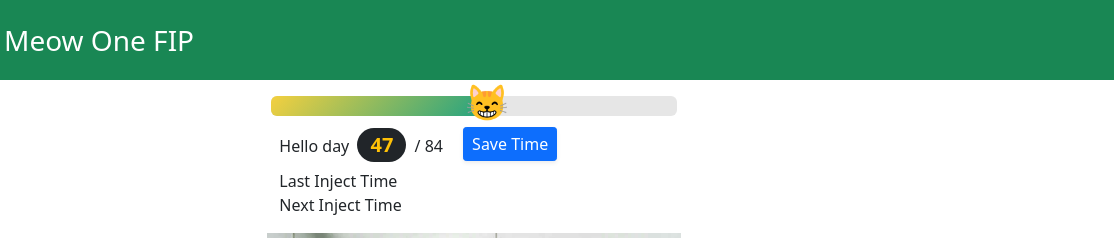
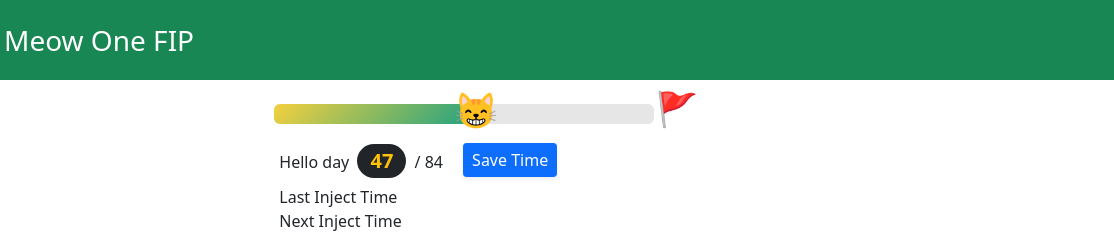
Before and after one commit to bank2u/meow1, a website: page public/index.html in a window 1280 px wide. Shown: the top 238 px of the page, 166-1280 px from the left. Drawn offline with nearby package versions, Linux system fonts and the light colour scheme; no server answers.

Commit message:
add flag icon in progress

```diff
--- a/public/css/style.css
+++ b/public/css/style.css
@@ -42,9 +42,19 @@
   .progressCat .animal {
     position: absolute;
     display: block;
-    top: -1.33rem;
+    top: -0.8rem;
     left: calc(var(--move) - 2.1rem);
     transform: scaleX(-1);
     font-size: 2.2rem;
+    z-index: 2;
+  }
+
+  .progressCat .flag {
+    position: absolute;
+    display: block;
+    top: -0.8rem;
+    left: calc(var(--move) - 2.1rem);
+    transform: scaleX(1);
+    font-size: 2.1rem;
     z-index: 1;
   }
--- a/public/index.html
+++ b/public/index.html
@@ -7,7 +7,7 @@
   <meta name="viewport" content="width=device-width, initial-scale=1.0">
   <title>Meow1</title>
   <link rel="icon" type="image/x-icon" href="favicon.ico">
-  <link rel="stylesheet" href="./css/style.css?v=3">
+  <link rel="stylesheet" href="./css/style.css?v=6">
   <link href="https://cdn.jsdelivr.net/npm/bootstrap@5.0.2/dist/css/bootstrap.min.css" rel="stylesheet"
     integrity="sha384-EVSTQN3/azprG1Anm3QDgpJLIm9Nao0Yz1ztcQTwFspd3yD65VohhpuuCOmLASjC" crossorigin="anonymous">
   <script src="https://cdn.jsdelivr.net/npm/bootstrap@5.0.2/dist/js/bootstrap.bundle.min.js"
@@ -34,11 +34,12 @@
     </div>
   </header>
 
-  <div class="row ms-1 mt-3 justify-content-center">
-    <div class="col-lg-4 col-sm-4 me-3">
-      <div class="progressCat">
+  <div class="row ms-1 mt-3 me-3 justify-content-center">
+    <div class="col-lg-4 col-sm-4 me-2">
+      <div class="progressCat p-2">
         <span id="js-animal" class="animal">😸</span>
         <progress id="js-progressbar" value="" max="100"></progress>
+        <span id="js-flag" class="flag">🚩</span>
       </div>
     </div>
   </div>
@@ -137,7 +138,7 @@
   <script src="https://cdnjs.cloudflare.com/ajax/libs/dayjs/1.11.5/dayjs.min.js"
     integrity="sha512-Ot7ArUEhJDU0cwoBNNnWe487kjL5wAOsIYig8llY/l0P2TUFwgsAHVmrZMHsT8NGo+HwkjTJsNErS6QqIkBxDw=="
     crossorigin="anonymous"></script>
-  <script type="module" src="js/script.js?v=4"></script>
+  <script type="module" src="js/script.js?v=6"></script>
 </body>
 
 </html>
--- a/public/js/script.js
+++ b/public/js/script.js
@@ -35,10 +35,12 @@ lblDayOf.textContent = dayOf;
 
 //progress bar
 const animal = document.querySelector('#js-animal');
+const flag = document.querySelector('#js-flag');
 const progressBar = document.querySelector('#js-progressbar');
 const progressCat = dayOf/84*100;
 progressBar.setAttribute('value', progressCat);
 animal.style.setProperty('--move', progressCat + '%');
+flag.style.setProperty('--move', '107%');
 
 var txtWeight = document.getElementById("txtWeight");
 var txtInjectTime = document.getElementById("txtInjectTime");
```
